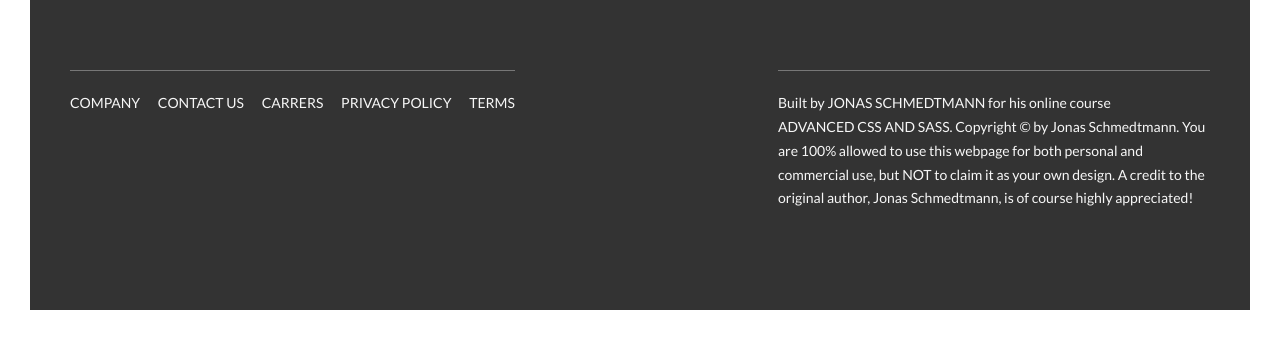
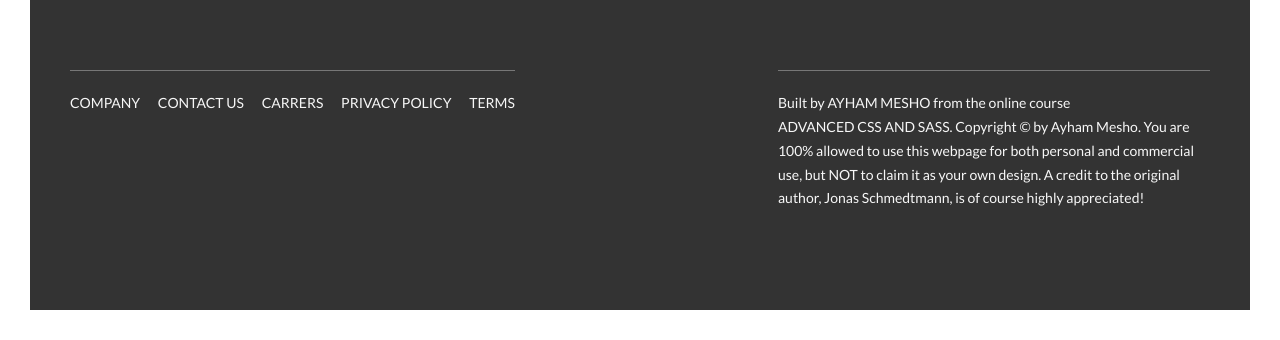
Before and after one commit to ayhammesho/Natours, a website: page index.html in a window 1280 px wide. Shown: the part 5815-6155 px from the top of the page. Drawn offline with Linux system fonts and the light colour scheme.

Commit message:
Update index.html

```diff
--- a/index.html
+++ b/index.html
@@ -390,8 +390,8 @@
                 </div>
                 <div class="col-1-of-2">
                     <p class="footer__copyright">
-                        Built by <a href="#" class="footer__link">Jonas Schmedtmann</a> for his online course <a href="#" class="footer__link">Advanced CSS and Sass</a>.
-                        Copyright &copy; by Jonas Schmedtmann. You are 100% allowed to use this webpage for both personal
+                        Built by <a href="#" class="footer__link">Ayham Mesho</a> from the online course <a href="#" class="footer__link">Advanced CSS and Sass</a>.
+                        Copyright &copy; by Ayham Mesho. You are 100% allowed to use this webpage for both personal
                         and commercial use, but NOT to claim it as your own design. A credit to the original author, Jonas
                         Schmedtmann, is of course highly appreciated!
                     </p>
@@ -425,75 +425,6 @@
             </div>
         </div>
 
-        <!--
-        <section class="grid-test">
-            <div class="row">
-                <div class="col-1-of-2">
-                    Col 1 of 2
-                </div>
-                <div class="col-1-of-2">
-                    Col 1 of 2
-                </div>
-            </div>
-
-            <div class="row">
-                <div class="col-1-of-3">
-                    Col 1 of 3
-                </div>
-                <div class="col-1-of-3">
-                    Col 1 of 3
-                </div>
-                <div class="col-1-of-3">
-                    Col 1 of 3
-                </div>
-            </div>
-
-            <div class="row">
-                <div class="col-1-of-3">
-                    Col 1 of 3
-                </div>
-                <div class="col-2-of-3">
-                    Col 2 of 3
-                </div>
-            </div>
-
-            <div class="row">
-                <div class="col-1-of-4">
-                    Col 1 of 4
-                </div>
-                <div class="col-1-of-4">
-                    Col 1 of 4
-                </div>
-                <div class="col-1-of-4">
-                    Col 1 of 4
-                </div>
-                <div class="col-1-of-4">
-                    Col 1 of 4
-                </div>
-            </div>
-
-            <div class="row">
-                <div class="col-1-of-4">
-                    Col 1 of 4
-                </div>
-                <div class="col-1-of-4">
-                    Col 1 of 4
-                </div>
-                <div class="col-2-of-4">
-                    Col 2 of 4
-                </div>
-            </div>
-
-            <div class="row">
-                <div class="col-1-of-4">
-                    Col 1 of 4
-                </div>
-                <div class="col-3-of-4">
-                    Col 3 of 4
-                </div>
-            </div>
-        </section>
-        -->
 
     </body>
 </html>
```
